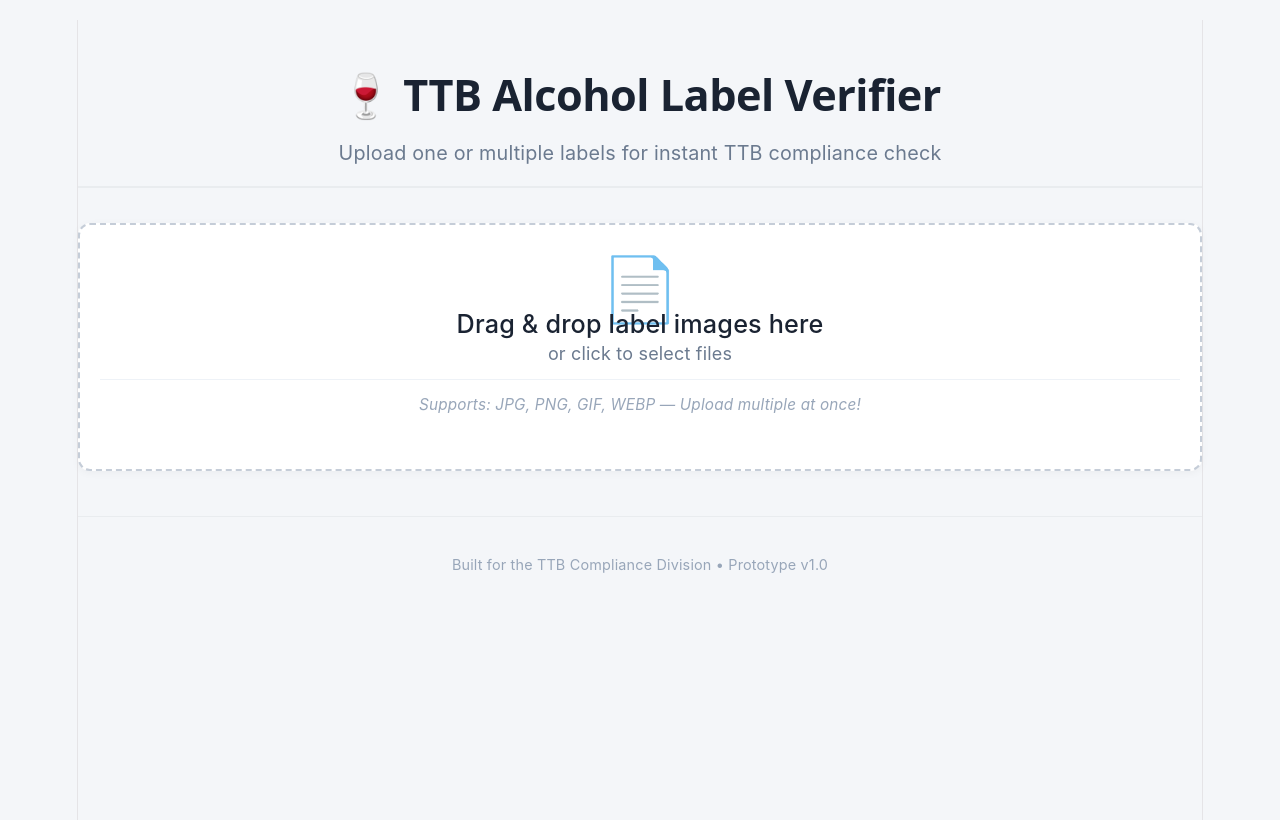
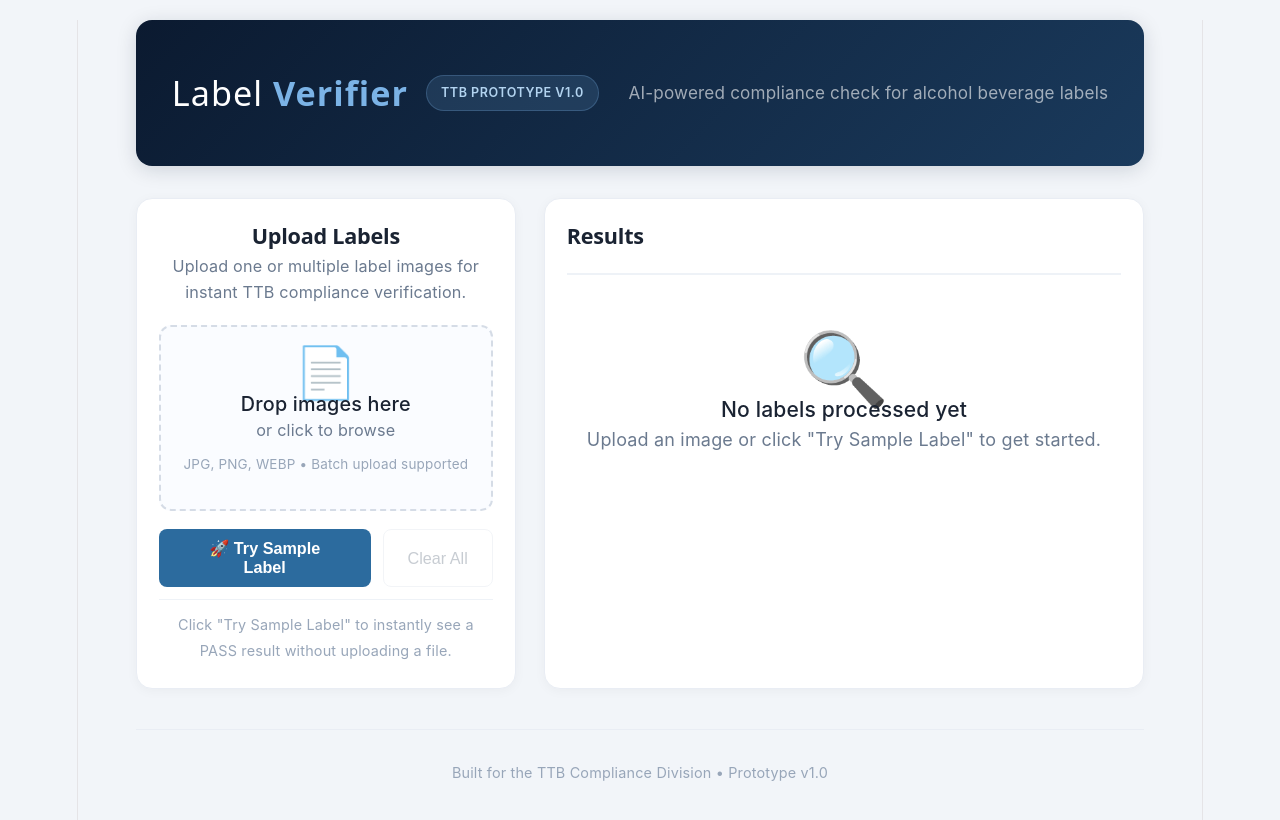
Before and after one commit to monkeypoops/alcohol-label-verifier, a React (Vite) app in the folder frontend/: page / in a window 1280 px wide. Shown: the top 820 px of the page. Built offline with nearby package versions, Linux system fonts and the light colour scheme.

Commit message:
Upgrade UI: professional dashboard with Try Sample Label, side-by-side layout, and batch support

```diff
--- a/frontend/src/App.css
+++ b/frontend/src/App.css
@@ -1,4 +1,4 @@
-/* ===== GLOBAL RESET & FONTS ===== */
+/* ===== GLOBAL RESET ===== */
 * {
   margin: 0;
   padding: 0;
@@ -6,115 +6,227 @@
 }
 
 body {
-  font-family: -apple-system, BlinkMacSystemFont, 'Segoe UI', Roboto, Oxygen, Ubuntu, sans-serif;
-  background: #f4f6f9;
+  font-family: -apple-system, BlinkMacSystemFont, 'Segoe UI', Roboto, 'Helvetica Neue', sans-serif;
+  background: #f2f5f9;
   color: #1a2332;
   min-height: 100vh;
   padding: 20px;
 }
 
 .app {
-  max-width: 1200px;
-  width: 100%;
+  max-width: 1440px;
   margin: 0 auto;
+  min-height: 100vh;
 }
 
 /* ===== HEADER ===== */
 .app-header {
-  text-align: center;
-  padding: 30px 0 20px;
-  border-bottom: 2px solid #e9ecef;
-  margin-bottom: 35px;
+  background: linear-gradient(135deg, #0b1a30 0%, #1a3a5c 100%);
+  border-radius: 16px;
+  padding: 28px 36px;
+  margin-bottom: 32px;
+  box-shadow: 0 4px 20px rgba(11, 26, 48, 0.15);
 }
 
-.app-header h1 {
-  font-size: 2.4rem;
-  font-weight: 600;
-  color: #1a2332;
-  letter-spacing: -0.5px;
+.header-content {
+  display: flex;
+  justify-content: space-between;
+  align-items: center;
+  flex-wrap: wrap;
+  gap: 16px;
 }
 
-.app-header h1 span {
-  color: #2c6b9e;
+.logo-area {
+  display: flex;
+  align-items: center;
+  gap: 18px;
 }
 
-.app-header .subtitle {
-  color: #6b7a8f;
-  font-size: 1.1rem;
-  margin-top: 4px;
+.logo-area h1 {
+  font-size: 1.9rem;
+  font-weight: 300;
+  color: #ffffff;
+  letter-spacing: 1px;
+}
+
+.logo-area h1 span {
+  font-weight: 700;
+  color: #7bb3e6;
+}
+
+.badge {
+  background: rgba(123, 179, 230, 0.15);
+  border: 1px solid rgba(123, 179, 230, 0.25);
+  color: #b3d4f0;
+  padding: 4px 14px;
+  border-radius: 40px;
+  font-size: 0.7rem;
+  font-weight: 600;
+  letter-spacing: 0.5px;
+  text-transform: uppercase;
+}
+
+.header-subtitle {
+  color: rgba(255, 255, 255, 0.6);
+  font-size: 0.95rem;
   font-weight: 400;
 }
 
-/* ===== DROPZONE ===== */
+/* ===== DASHBOARD (Split Layout) ===== */
+.dashboard {
+  display: grid;
+  grid-template-columns: 380px 1fr;
+  gap: 28px;
+}
+
+/* ===== LEFT PANEL ===== */
+.upload-panel {
+  display: flex;
+  flex-direction: column;
+  gap: 20px;
+}
+
+.panel-card {
+  background: #ffffff;
+  border-radius: 16px;
+  padding: 24px 22px;
+  box-shadow: 0 2px 12px rgba(0, 0, 0, 0.04);
+  border: 1px solid #e9edf4;
+}
+
+.panel-card h2 {
+  font-size: 1.2rem;
+  font-weight: 600;
+  color: #1a2332;
+  margin-bottom: 4px;
+}
+
+.panel-desc {
+  color: #6b7a8f;
+  font-size: 0.9rem;
+  margin-bottom: 20px;
+}
+
 .dropzone {
-  border: 2px dashed #c5cdd8;
-  padding: 50px 20px;
+  border: 2px dashed #d5dce6;
+  padding: 32px 12px;
+  border-radius: 12px;
   text-align: center;
   cursor: pointer;
-  border-radius: 12px;
-  background: #ffffff;
-  transition: all 0.25s ease;
-  margin-bottom: 30px;
-  box-shadow: 0 2px 8px rgba(0, 0, 0, 0.04);
+  transition: all 0.2s ease;
+  background: #fafcff;
+  margin-bottom: 18px;
 }
 
 .dropzone:hover {
   border-color: #2c6b9e;
-  background: #f8faff;
-  box-shadow: 0 4px 16px rgba(44, 107, 158, 0.08);
+  background: #f5f9ff;
 }
 
 .dropzone.active {
   border-color: #2c6b9e;
-  background: #f0f6ff;
-  transform: scale(1.005);
+  background: #eef4fc;
 }
 
 .dropzone.processing {
-  opacity: 0.6;
+  opacity: 0.5;
   cursor: not-allowed;
 }
 
-.dropzone-content .dropzone-icon {
-  font-size: 3.5rem;
-  margin-bottom: 10px;
+.dropzone-icon {
+  font-size: 2.8rem;
   display: block;
+  margin-bottom: 6px;
 }
 
 .dropzone-content h3 {
-  font-size: 1.4rem;
+  font-size: 1.1rem;
   font-weight: 500;
   color: #1a2332;
-  margin-bottom: 4px;
 }
 
 .dropzone-content p {
   color: #6b7a8f;
-  font-size: 1rem;
+  font-size: 0.9rem;
 }
 
-.dropzone-content .file-types {
+.file-types {
   color: #98a6b9;
-  font-size: 0.85rem;
+  font-size: 0.75rem;
   display: block;
+  margin-top: 8px;
+}
+
+/* ===== ACTION BUTTONS ===== */
+.action-bar {
+  display: flex;
+  gap: 12px;
+  flex-wrap: wrap;
+}
+
+.btn-primary {
+  background: #2c6b9e;
+  color: #ffffff;
+  border: none;
+  padding: 10px 28px;
+  border-radius: 8px;
+  font-weight: 600;
+  font-size: 0.9rem;
+  cursor: pointer;
+  transition: background 0.2s ease;
+  flex: 1;
+}
+
+.btn-primary:hover {
+  background: #1a4a70;
+}
+
+.btn-primary:disabled {
+  opacity: 0.5;
+  cursor: not-allowed;
+}
+
+.btn-secondary {
+  background: #ffffff;
+  color: #4a5a6e;
+  border: 1px solid #d5dce6;
+  padding: 10px 24px;
+  border-radius: 8px;
+  font-weight: 500;
+  font-size: 0.9rem;
+  cursor: pointer;
+  transition: all 0.2s ease;
+}
+
+.btn-secondary:hover {
+  background: #f5f7fa;
+  border-color: #b0bcca;
+}
+
+.btn-secondary:disabled {
+  opacity: 0.3;
+  cursor: not-allowed;
+}
+
+.action-hint {
+  font-size: 0.8rem;
+  color: #98a6b9;
   margin-top: 12px;
   padding-top: 12px;
   border-top: 1px solid #eef2f7;
 }
 
-/* ===== PROGRESS BAR ===== */
+/* ===== PROGRESS ===== */
 .progress-container {
   background: #ffffff;
   border-radius: 12px;
-  padding: 20px 24px;
-  box-shadow: 0 2px 8px rgba(0, 0, 0, 0.04);
-  margin-bottom: 30px;
-  border: 1px solid #e9ecef;
+  padding: 16px 20px;
+  border: 1px solid #e9edf4;
 }
 
 .progress-bar {
   width: 100%;
-  height: 8px;
+  height: 6px;
   background: #e9ecef;
   border-radius: 4px;
   overflow: hidden;
@@ -123,22 +235,20 @@
 .progress-fill {
   height: 100%;
   background: #2c6b9e;
-  border-radius: 4px;
-  transition: width 0.4s ease;
+  transition: width 0.3s ease;
 }
 
 .progress-text {
   color: #4a5a6e;
+  font-size: 0.85rem;
   text-align: center;
-  margin-top: 10px;
-  font-size: 0.95rem;
-  font-weight: 500;
+  margin-top: 8px;
 }
 
 .spinner {
-  width: 36px;
-  height: 36px;
-  margin: 16px auto 0;
+  width: 30px;
+  height: 30px;
+  margin: 12px auto 0;
   border: 3px solid #e9ecef;
   border-top: 3px solid #2c6b9e;
   border-radius: 50%;
@@ -146,110 +256,142 @@
 }
 
 @keyframes spin {
-  0% { transform: rotate(0deg); }
-  100% { transform: rotate(360deg); }
+  0% {
+    transform: rotate(0deg);
+  }
+  100% {
+    transform: rotate(360deg);
+  }
 }
 
-/* ===== RESULTS SECTION ===== */
+/* ===== RIGHT PANEL (Results) ===== */
+.results-panel {
+  background: #ffffff;
+  border-radius: 16px;
+  padding: 24px 22px;
+  border: 1px solid #e9edf4;
+  box-shadow: 0 2px 12px rgba(0, 0, 0, 0.04);
+  min-height: 400px;
+}
+
 .results-header {
   display: flex;
   justify-content: space-between;
   align-items: center;
-  margin: 40px 0 20px;
+  padding-bottom: 16px;
+  border-bottom: 2px solid #eef2f7;
+  margin-bottom: 20px;
   flex-wrap: wrap;
-  gap: 12px;
-  padding-bottom: 14px;
-  border-bottom: 2px solid #e9ecef;
+  gap: 10px;
 }
 
 .results-header h2 {
-  font-size: 1.4rem;
+  font-size: 1.2rem;
   font-weight: 600;
   color: #1a2332;
 }
 
 .results-header h2 span {
-  color: #2c6b9e;
+  color: #6b7a8f;
+  font-weight: 400;
 }
 
-.clear-btn {
-  background: #ffffff;
-  border: 1px solid #d5dce6;
+.result-count-badge {
+  background: #eef2f7;
+  padding: 4px 16px;
+  border-radius: 40px;
+  font-size: 0.8rem;
+  font-weight: 500;
   color: #4a5a6e;
-  padding: 8px 20px;
-  border-radius: 8px;
-  cursor: pointer;
-  font-size: 0.9rem;
-  transition: all 0.2s ease;
-  font-weight: 500;
 }
 
-.clear-btn:hover {
-  background: #f8f9fa;
-  border-color: #b0bcca;
+.empty-state {
+  text-align: center;
+  padding: 60px 20px;
+  color: #6b7a8f;
+}
+
+.empty-icon {
+  font-size: 4rem;
+  display: block;
+  margin-bottom: 16px;
+}
+
+.empty-state h3 {
+  font-weight: 500;
   color: #1a2332;
+  margin-bottom: 4px;
 }
 
 /* ===== RESULTS GRID ===== */
 .results-grid {
-  display: grid;
-  grid-template-columns: repeat(auto-fill, minmax(360px, 1fr));
-  gap: 24px;
+  display: flex;
+  flex-direction: column;
+  gap: 18px;
+  max-height: 600px;
+  overflow-y: auto;
+  padding-right: 4px;
+}
+
+.results-grid::-webkit-scrollbar {
+  width: 4px;
+}
+
+.results-grid::-webkit-scrollbar-track {
+  background: #eef2f7;
+  border-radius: 4px;
+}
+
+.results-grid::-webkit-scrollbar-thumb {
+  background: #c5cdd8;
+  border-radius: 4px;
 }
 
 /* ===== RESULT CARD ===== */
 .result-card {
-  background: #ffffff;
+  background: #fafcff;
   border-radius: 12px;
-  border: 1px solid #e9ecef;
+  border: 1px solid #e9edf4;
   overflow: hidden;
-  transition: all 0.25s ease;
-  box-shadow: 0 2px 8px rgba(0, 0, 0, 0.04);
+  transition: all 0.2s ease;
 }
 
 .result-card:hover {
-  transform: translateY(-4px);
-  box-shadow: 0 8px 30px rgba(0, 0, 0, 0.08);
-  border-color: #d5dce6;
+  border-color: #c5cdd8;
+  box-shadow: 0 4px 12px rgba(0, 0, 0, 0.04);
 }
 
-/* Top border color = status indicator */
 .result-card.pass {
-  border-top: 4px solid #1a9b6b;
+  border-left: 4px solid #1a9b6b;
 }
 
 .result-card.fail {
-  border-top: 4px solid #d14545;
+  border-left: 4px solid #d14545;
 }
 
-.result-card.warning {
-  border-top: 4px solid #d4a02b;
-}
-
-/* Card Header */
 .card-header {
   display: flex;
   align-items: center;
-  padding: 14px 18px;
-  background: #f8f9fb;
+  padding: 12px 16px;
+  background: #ffffff;
   border-bottom: 1px solid #eef2f7;
   gap: 12px;
 }
 
 .label-number {
   color: #98a6b9;
-  font-size: 0.75rem;
+  font-size: 0.7rem;
   font-weight: 600;
   letter-spacing: 0.5px;
 }
 
 .status-badge {
-  padding: 4px 14px;
-  border-radius: 20px;
-  font-size: 0.75rem;
-  font-weight: 600;
+  padding: 3px 14px;
+  border-radius: 40px;
+  font-size: 0.7rem;
+  font-weight: 700;
+  text-transform: uppercase;
   letter-spacing: 0.3px;
-  text-transform: uppercase;
 }
 
 .status-badge.pass {
@@ -265,45 +407,43 @@
 .processing-time {
   margin-left: auto;
   color: #98a6b9;
-  font-size: 0.7rem;
-  font-weight: 400;
+  font-size: 0.65rem;
 }
 
-/* Card Body */
 .card-body {
-  padding: 16px 18px;
+  padding: 14px 16px;
+  display: grid;
+  grid-template-columns: 1fr 1fr;
+  gap: 2px 24px;
 }
 
 .field {
   display: flex;
   justify-content: space-between;
-  padding: 7px 0;
+  padding: 4px 0;
   border-bottom: 1px solid #f1f4f8;
-}
-
-.field:last-of-type {
-  border-bottom: none;
 }
 
 .field-label {
   color: #6b7a8f;
-  font-size: 0.85rem;
-  font-weight: 400;
+  font-size: 0.75rem;
+  font-weight: 500;
+  text-transform: uppercase;
+  letter-spacing: 0.3px;
 }
 
 .field-value {
   color: #1a2332;
-  font-size: 0.9rem;
+  font-size: 0.85rem;
   font-weight: 500;
   text-align: right;
   max-width: 60%;
   word-break: break-word;
 }
 
-/* Card Errors & Warnings */
 .card-errors,
 .card-warnings {
-  padding: 12px 18px;
+  padding: 10px 16px;
   border-top: 1px solid #f1f4f8;
 }
 
@@ -313,16 +453,15 @@
 
 .card-errors strong {
   color: #d14545;
-  font-size: 0.75rem;
-  font-weight: 600;
+  font-size: 0.65rem;
+  text-transform: uppercase;
   letter-spacing: 0.5px;
-  text-transform: uppercase;
 }
 
 .card-errors ul {
-  margin: 6px 0 0 18px;
+  margin: 4px 0 0 18px;
   color: #d14545;
-  font-size: 0.85rem;
+  font-size: 0.8rem;
 }
 
 .card-warnings {
@@ -331,43 +470,49 @@
 
 .card-warnings strong {
   color: #b8860b;
-  font-size: 0.75rem;
-  font-weight: 600;
+  font-size: 0.65rem;
+  text-transform: uppercase;
   letter-spacing: 0.5px;
-  text-transform: uppercase;
 }
 
 .card-warnings ul {
-  margin: 6px 0 0 18px;
+  margin: 4px 0 0 18px;
   color: #b8860b;
-  font-size: 0.85rem;
+  font-size: 0.8rem;
 }
 
 /* ===== FOOTER ===== */
 .app-footer {
   text-align: center;
-  padding: 35px 0 10px;
-  margin-top: 45px;
-  border-top: 1px solid #e9ecef;
+  padding: 30px 0 10px;
+  margin-top: 40px;
   color: #98a6b9;
   font-size: 0.8rem;
+  border-top: 1px solid #e9edf4;
 }
 
 /* ===== RESPONSIVE ===== */
-@media (max-width: 768px) {
-  .app-header h1 {
-    font-size: 1.8rem;
+@media (max-width: 1024px) {
+  .dashboard {
+    grid-template-columns: 1fr;
   }
 
-  .dropzone {
-    padding: 35px 15px;
+  .upload-panel {
+    max-width: 600px;
+  }
+}
+
+@media (max-width: 640px) {
+  .header-content {
+    flex-direction: column;
+    align-items: flex-start;
   }
 
-  .dropzone-content h3 {
-    font-size: 1.2rem;
+  .logo-area h1 {
+    font-size: 1.5rem;
   }
 
-  .results-grid {
+  .card-body {
     grid-template-columns: 1fr;
   }
 
@@ -375,7 +520,6 @@
     flex-direction: column;
     align-items: flex-start;
     gap: 2px;
-    padding: 5px 0;
   }
 
   .field-value {
@@ -383,8 +527,13 @@
     max-width: 100%;
   }
 
-  .results-header {
+  .action-bar {
     flex-direction: column;
-    align-items: flex-start;
+  }
+
+  .btn-primary,
+  .btn-secondary {
+    width: 100%;
+    text-align: center;
   }
 }
--- a/frontend/src/App.tsx
+++ b/frontend/src/App.tsx
@@ -10,6 +10,33 @@
   const [processedCount, setProcessedCount] = useState(0);
   const [totalCount, setTotalCount] = useState(0);
 
+  // ================================================
+  // "TRY SAMPLE LABEL" — Instant PASS result
+  // ================================================
+  const loadExample = () => {
+    const exampleResult: LabelResult = {
+      id: `example-${Date.now()}`,
+      passed: true,
+      errors: [],
+      warnings: ['Bottler address is missing. (Required by TTB)'],
+      extracted_data: {
+        brand_name: 'OLD TOM DISTILLERY',
+        class_type: 'Kentucky Straight Bourbon Whiskey',
+        alcohol_content: '45%',
+        net_contents: '750 mL',
+        bottler_address: null,
+        country_of_origin: 'USA',
+        government_warning:
+          'GOVERNMENT WARNING: (1) According to the Surgeon General, women should not drink alcoholic beverages during pregnancy because of the risk of birth defects. (2) Consumption of alcoholic beverages impairs your ability to drive a car or operate machinery, and may cause health problems.',
+      },
+      processing_time_ms: 124,
+    };
+    setResults([exampleResult, ...results]);
+  };
+
+  // ================================================
+  // FILE UPLOAD HANDLER (Batch + Real OCR)
+  // ================================================
   const onDrop = async (acceptedFiles: File[]) => {
     if (acceptedFiles.length === 0) return;
 
@@ -65,24 +92,60 @@
 
   return (
     <div className="app">
+      {/* ===== HEADER ===== */}
       <header className="app-header">
-        <h1>🍷 TTB Alcohol Label Verifier</h1>
-        <p className="subtitle">Upload one or multiple labels for instant TTB compliance check</p>
+        <div className="header-content">
+          <div className="logo-area">
+            <h1>
+              Label <span>Verifier</span>
+            </h1>
+            <span className="badge">TTB Prototype v1.0</span>
+          </div>
+          <p className="header-subtitle">
+            AI-powered compliance check for alcohol beverage labels
+          </p>
+        </div>
       </header>
 
+      {/* ===== MAIN DASHBOARD (Split Layout) ===== */}
+      <div className="dashboard">
+        {/* LEFT COLUMN: Upload + Actions */}
+        <div className="upload-panel">
+          <div className="panel-card">
+            <h2>Upload Labels</h2>
+            <p className="panel-desc">
+              Upload one or multiple label images for instant TTB compliance verification.
+            </p>
+
+            {/* Dropzone */}
             <div
               {...getRootProps()}
               className={`dropzone ${isDragActive ? 'active' : ''} ${loading ? 'processing' : ''}`}
             >
               <input {...getInputProps()} />
               <div className="dropzone-content">
-          <div className="dropzone-icon">📄</div>
-          <h3>{loading ? 'Processing...' : 'Drag & drop label images here'}</h3>
-          <p>{loading ? `Processing ${processedCount}/${totalCount}...` : 'or click to select files'}</p>
-          <em className="file-types">Supports: JPG, PNG, GIF, WEBP — Upload multiple at once!</em>
+                <span className="dropzone-icon">📄</span>
+                <h3>{loading ? 'Processing...' : 'Drop images here'}</h3>
+                <p>{loading ? `${processedCount}/${totalCount}` : 'or click to browse'}</p>
+                <small className="file-types">JPG, PNG, WEBP • Batch upload supported</small>
               </div>
             </div>
 
+            {/* Action Buttons */}
+            <div className="action-bar">
+              <button className="btn-primary" onClick={loadExample} disabled={loading}>
+                🚀 Try Sample Label
+              </button>
+              <button className="btn-secondary" onClick={clearResults} disabled={results.length === 0}>
+                Clear All
+              </button>
+            </div>
+            <p className="action-hint">
+              Click "Try Sample Label" to instantly see a PASS result without uploading a file.
+            </p>
+          </div>
+
+          {/* Progress (shown during batch upload) */}
           {loading && (
             <div className="progress-container">
               <div className="progress-bar">
@@ -91,29 +154,41 @@
                   style={{ width: `${(processedCount / totalCount) * 100}%` }}
                 />
               </div>
-          <p className="progress-text">
-            {processedCount} / {totalCount} labels processed
-          </p>
+              <div className="progress-text">
+                Processing {processedCount} of {totalCount} labels
+              </div>
               <div className="spinner"></div>
             </div>
           )}
-
-      {results.length > 0 && (
-        <div className="results-section">
-          <div className="results-header">
-            <h2>Results ({results.length} labels)</h2>
-            <button onClick={clearResults} className="clear-btn">
-              Clear All
-            </button>
         </div>
 
+        {/* RIGHT COLUMN: Results */}
+        <div className="results-panel">
+          <div className="results-header">
+            <h2>
+              Results <span>{results.length > 0 ? `(${results.length})` : ''}</span>
+            </h2>
+            {results.length > 0 && (
+              <span className="result-count-badge">
+                {results.filter((r) => r.passed).length} Passed / {results.filter((r) => !r.passed).length} Failed
+              </span>
+            )}
+          </div>
+
+          {results.length === 0 ? (
+            <div className="empty-state">
+              <span className="empty-icon">🔍</span>
+              <h3>No labels processed yet</h3>
+              <p>Upload an image or click "Try Sample Label" to get started.</p>
+            </div>
+          ) : (
             <div className="results-grid">
               {results.map((res, idx) => (
                 <div key={res.id} className={`result-card ${res.passed ? 'pass' : 'fail'}`}>
                   <div className="card-header">
                     <span className="label-number">#{idx + 1}</span>
                     <span className={`status-badge ${res.passed ? 'pass' : 'fail'}`}>
-                    {res.passed ? '✅ PASS' : '❌ FAIL'}
+                      {res.passed ? '✅ Pass' : '❌ Fail'}
                     </span>
                     <span className="processing-time">{res.processing_time_ms}ms</span>
                   </div>
@@ -121,27 +196,27 @@
                   <div className="card-body">
                     <div className="field">
                       <span className="field-label">Brand</span>
-                    <span className="field-value">{res.extracted_data.brand_name || 'N/A'}</span>
+                      <span className="field-value">{res.extracted_data.brand_name || '—'}</span>
                     </div>
                     <div className="field">
                       <span className="field-label">Type</span>
-                    <span className="field-value">{res.extracted_data.class_type || 'N/A'}</span>
+                      <span className="field-value">{res.extracted_data.class_type || '—'}</span>
                     </div>
                     <div className="field">
                       <span className="field-label">ABV</span>
-                    <span className="field-value">{res.extracted_data.alcohol_content || 'N/A'}</span>
+                      <span className="field-value">{res.extracted_data.alcohol_content || '—'}</span>
                     </div>
                     <div className="field">
                       <span className="field-label">Net Contents</span>
-                    <span className="field-value">{res.extracted_data.net_contents || 'N/A'}</span>
+                      <span className="field-value">{res.extracted_data.net_contents || '—'}</span>
                     </div>
                     <div className="field">
                       <span className="field-label">Origin</span>
-                    <span className="field-value">{res.extracted_data.country_of_origin || 'N/A'}</span>
+                      <span className="field-value">{res.extracted_data.country_of_origin || '—'}</span>
                     </div>
                     <div className="field">
-                    <span className="field-label">Bottler/Importer</span>
-                    <span className="field-value">{res.extracted_data.bottler_address || 'N/A'}</span>
+                      <span className="field-label">Bottler</span>
+                      <span className="field-value">{res.extracted_data.bottler_address || '—'}</span>
                     </div>
                     <div className="field">
                       <span className="field-label">Gov Warning</span>
@@ -161,7 +236,6 @@
                       </ul>
                     </div>
                   )}
-
                   {res.warnings.length > 0 && (
                     <div className="card-warnings">
                       <strong>Warnings:</strong>
@@ -175,8 +249,9 @@
                 </div>
               ))}
             </div>
+          )}
         </div>
-      )}
+      </div>
 
       <footer className="app-footer">
         <p>Built for the TTB Compliance Division • Prototype v1.0</p>
```
Lines whose indentation alone changed are shown as unchanged.
